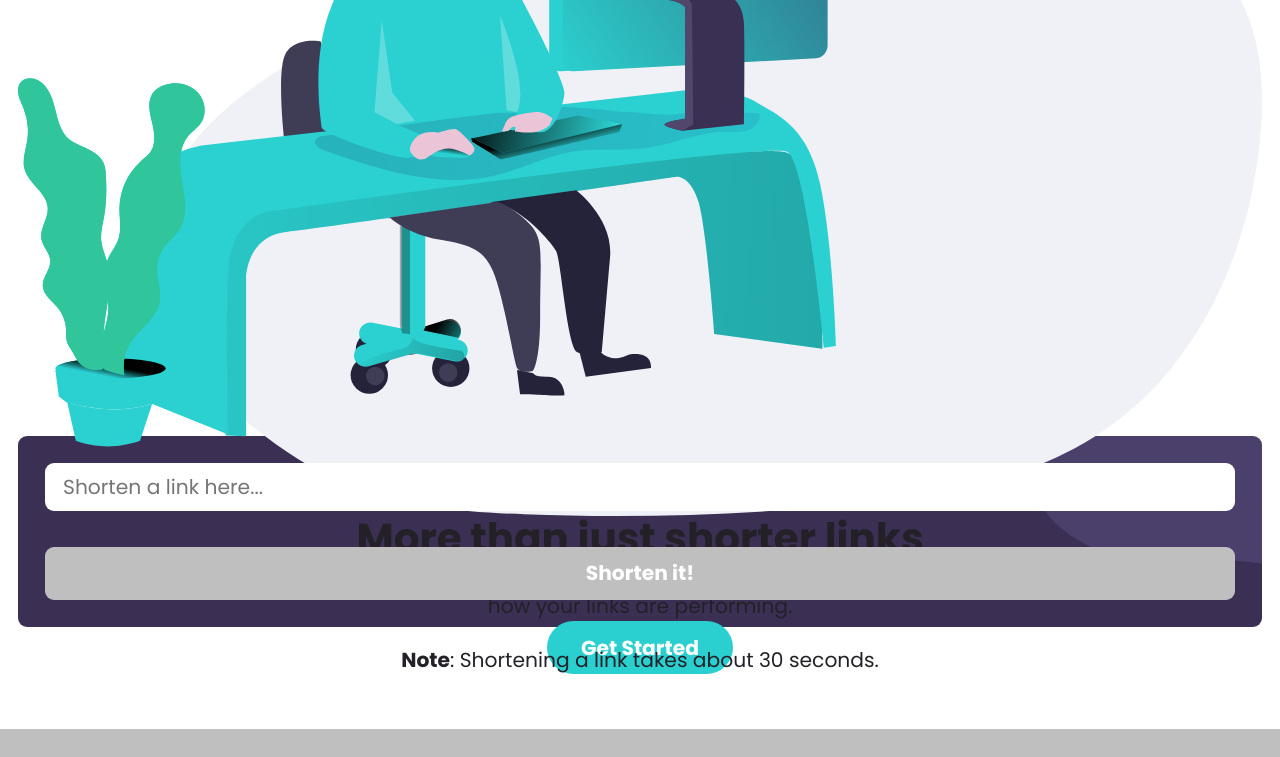
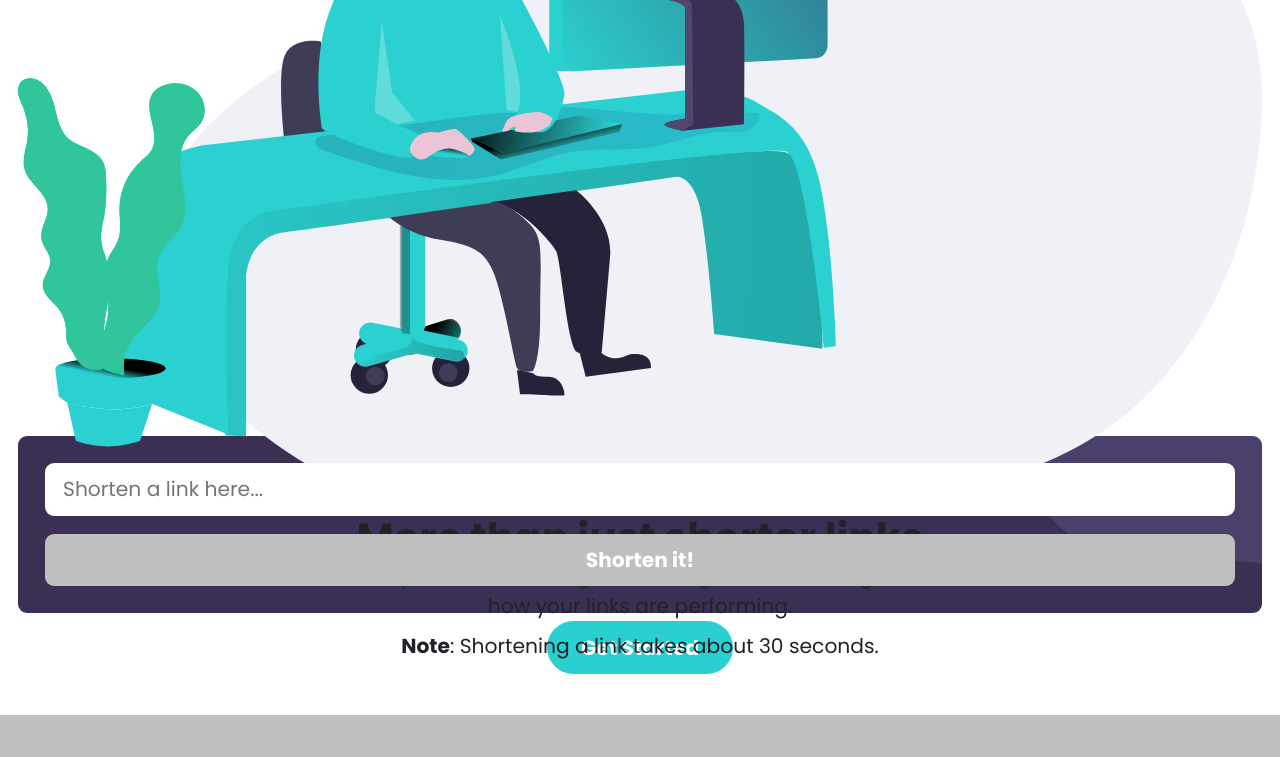
Before and after one commit to shamwela/shortly, a React (Create React App) app: page / in a window 1280 px wide. Shown: the part 382-1139 px from the top of the page. Built offline with nearby package versions, Linux system fonts and the light colour scheme.

Commit message:
Improve styles

```diff
--- a/src/components/InputOutputSection.jsx
+++ b/src/components/InputOutputSection.jsx
@@ -17,7 +17,7 @@ const InputWrapper = styled.div`
   padding: 1.5rem;
   margin-bottom: 1rem;
 
-  & > * {
+  & * {
     border-radius: var(--border-radius);
   }
 
@@ -29,9 +29,17 @@ const InputWrapper = styled.div`
   }
 `
 
+const Wrapper = styled.div`
+  flex-grow: 1;
+`
+
 const Input = styled.input`
-  flex-grow: 1;
-  padding: 0.5rem 1rem;
+  width: 100%;
+  padding: 0.556em 1rem;
+`
+
+const SubmitButton = styled(Button)`
+  align-self: flex-start;
 `
 
 const Note = styled.div`
@@ -82,15 +90,18 @@ export default function InputOutputSection() {
   return (
     <>
       <InputWrapper>
-        <Input
-          value={longLink}
-          onChange={handleChange}
-          placeholder='Shorten a link here...'
-        />
-        <Error message={error} />
-        <Button disabled={longLink === ''} onClick={handleSubmit}>
+        <Wrapper>
+          <Input
+            value={longLink}
+            onChange={handleChange}
+            placeholder='Shorten a link here...'
+          />
+          {error && <Error message={error} />}
+        </Wrapper>
+
+        <SubmitButton disabled={longLink === ''} onClick={handleSubmit}>
           Shorten it!
-        </Button>
+        </SubmitButton>
       </InputWrapper>
 
       <Note>
```
